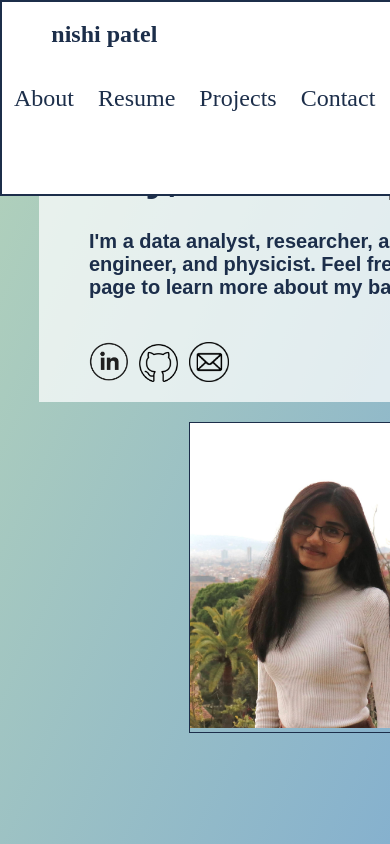
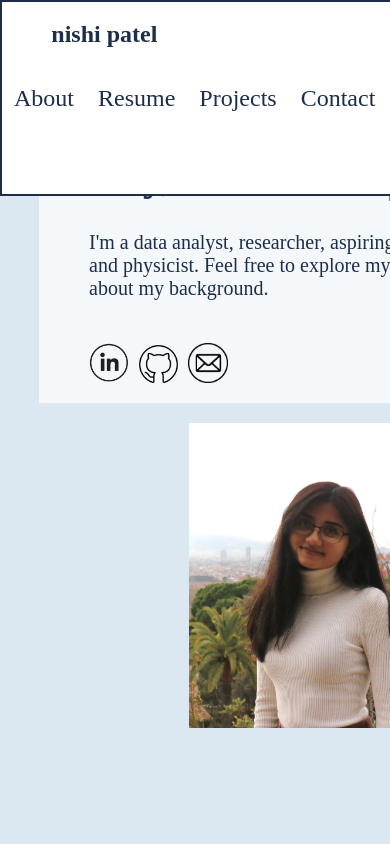
Before and after one commit to nnn1383/nnn1383.github.io, a plain HTML site: page index.html in a window 390 px wide. Drawn offline with Linux system fonts and the light colour scheme.

Commit message:
font and background

```diff
--- a/contactstyles.css
+++ b/contactstyles.css
@@ -3,7 +3,7 @@ html, body {
     width: 100%;
     height:100%;
     margin: 0px;
-    background-image: linear-gradient(to bottom right, rgb(185, 203, 209), #aaddff);
+    background-color: rgb(219, 231, 241);
     /* background-image: url(images/prague.jpg);
      background-repeat: no-repeat;*/
     overflow-x: hidden;
@@ -42,20 +42,20 @@ html, body {
     transition-duration: 600ms;
   }
   .header a.active {
-    font-family: 'Outfit';
+    font-family: "Playfair Display";
     font-weight: 600;
     background-color: white;
     color: #1c2e4a;
   }
   .headerRight {
-    font-family: 'Outfit';
+    font-family: "Playfair Display";
     font-weight: 200;
     color: #1c2e4a;
     float: right;
   }
   .header a.invisible {
     color: white;
-    font-family: 'Outfit';
+    font-family: "Playfair Display";
     font-weight: 600;
     background-color: white;
   }
@@ -67,20 +67,20 @@ html, body {
   }
 
   h1 {
-    font-family: "CircularStd", sans-serif;
+    font-family: "Playfair Display";
     font-weight: 900;
   }
 
   h3 {
     text-align: center;
-    font: 4em 'Euclid', system-ui, sans-serif;
+    font: 4em "Playfair Display";
     font-weight: 700;
   }
 
   main {
     width: 100%;
     height: 100%;
-    font-family: 'CircularStd', sans-serif;
+    font-family: "Playfair Display";
   }
 
   .contact-header {
@@ -90,7 +90,7 @@ html, body {
 
   .love-to-connect {
     text-align: center;
-    font: 2em 'Euclid', system-ui, sans-serif;
+    font: 2em "Playfair Display";
     font-weight: 700;
     margin-bottom: 45px;
     margin-top: -0.01em;
@@ -104,7 +104,7 @@ html, body {
     margin-top: 6px;
     margin-bottom: 16px;
     resize: vertical;
-    font: 15px 'Outfit';
+    font: 15px "Playfair Display";
     font-weight: 500;
   }
 
@@ -118,7 +118,7 @@ html, body {
     margin-top: 6px;
     margin-bottom: 16px;
     resize: vertical;
-    font: 15px 'Outfit';
+    font: 15px "Playfair Display";
     font-weight: 500;
   }
 
@@ -130,7 +130,7 @@ html, body {
     border: none;
     border-radius: 4px;
     cursor: pointer;
-    font: 17px 'Outfit';
+    font: 17px "Playfair Display";
     font-weight: 700;
   }
 
@@ -187,7 +187,7 @@ html, body {
     border-radius: 5px;
     background-color: #e8edf6;
     padding: 20px;
-    font: 16px 'Outfit';
+    font: 16px "Playfair Display";
     font-weight: 500;
     width: 600px;
     place-items: left;
--- a/index.html
+++ b/index.html
@@ -31,7 +31,7 @@
 
 
                 <h1 class="intro-title">
-                    Hey, I'm Nishi.
+                    <b>Hey, I'm Nishi.</b>
                 </h1>
 
                 <p class="intro-para">
--- a/projects.css
+++ b/projects.css
@@ -6,12 +6,12 @@
     width: 100%;
     height:100%;
     margin: 0px;
-	background-image: linear-gradient(to bottom right, rgb(180, 211, 185), #86b1ce);
+	background-color: rgb(219, 231, 241);
 	/* background-image: url(images/prague.jpg);
 	 background-repeat: no-repeat;*/
     overflow-x: hidden;
     padding: 0px;
-	font-family: 'Euclid', system-ui, sans-serif;
+	font-family: "Playfair Display";
 	margin-bottom: 4em;
   }
 
@@ -48,20 +48,20 @@
     transition-duration: 600ms;
   }
   .header a.active {
-	font-family: 'Outfit';
+	font-family: "Playfair Display";
     font-weight: 600;
     background-color: white;
     color: #1c2e4a;
   }
   .headerRight {
-    font-family: 'Outfit';
+    font-family: "Playfair Display";
     font-weight: 200;
     color: #1c2e4a;
     float: right;
   }
   .header a.invisible {
 	color: white;
-    font-family: 'Outfit';
+    font-family: "Playfair Display";
     font-weight: 600;
     background-color: white;
   }
@@ -73,13 +73,13 @@
   }
 
   h1 {
-    font-family: "CircularStd", sans-serif;
+    font-family: "Playfair Display";
     font-weight: 900;
   }
 
 	h3 {
 		text-align: center;
-		font: 4em 'Euclid', system-ui, sans-serif;
+		font: 4em "Playfair Display";
 		font-weight: 700;
 		color: #1c2e4a;
 	  }
@@ -87,7 +87,7 @@
 	  main {
 		width: 100%;
 		height: 100%;
-		font-family: 'CircularStd', sans-serif;
+		font-family: "Playfair Display";
 	  }
 
 .projects-header {
--- a/styles.css
+++ b/styles.css
@@ -3,7 +3,7 @@
     width: 100%;
     height:100%;
     margin: 0px;
-    background-image: linear-gradient(to bottom right, rgb(180, 211, 185), #86b1ce);
+    background-color: rgb(219, 231, 241);
    /* background-image: url(images/prague.jpg);
     background-repeat: no-repeat;*/
     overflow-x: hidden;
@@ -42,20 +42,20 @@
     transition-duration: 600ms;
   }
   .header a.active {
-    font-family: 'Outfit';
+    font-family: "Playfair Display";
     font-weight: 600;
     background-color: white;
     color: #1c2e4a;
   }
   .headerRight {
-    font-family: 'Outfit';
+    font-family: "Playfair Display";
     font-weight: 200;
     color: #1c2e4a;
     float: right;
   }
   .header a.invisible {
     color: white;
-    font-family: 'Outfit';
+    font-family: "Playfair Display";
     font-weight: 600;
     background-color: white;
   }
@@ -68,7 +68,7 @@
 
   h1 {
     width: 410px;
-    font-family: "CircularStd", sans-serif;
+    font-family:"Playfair Display";
     font-weight: 900;
     box-sizing: border-box;
     outline: none;
@@ -99,7 +99,7 @@
   main {
     width: 100%;
     height: 100%;
-    font-family: 'CircularStd', sans-serif;
+    font-family: "Playfair Display";
   }
 
 /* -------------------------- INTRO SECTION -------------------------- */
@@ -125,7 +125,6 @@
     }
     .nishi-idpic {
       width: 440px;
-      border: 1px solid #1c2e4a;
     }
     .intro-title {
       font-size: 60px;
@@ -156,7 +155,7 @@
     /*typewriter*/
     h1 {
       width: 380px;
-      font-family: "CircularStd", sans-serif;
+      font-family: "Playfair Display";
       font-weight: 900;
       box-sizing: border-box;
       outline: none;
@@ -203,7 +202,7 @@
         /*typewriter*/
         h1 {
           width: 380px;
-          font-family: "CircularStd", sans-serif;
+          font-family: "Playfair Display";
           font-weight: 900;
           box-sizing: border-box;
           outline: none;
@@ -252,7 +251,7 @@
       /*typewriter*/
     h1 {
         width: 380px;
-        font-family: "CircularStd", sans-serif;
+        font-family: "Playfair Display";
         font-weight: 900;
         box-sizing: border-box;
         outline: none;
@@ -299,7 +298,7 @@
         /*typewriter*/
     h1 {
         width: 305px;
-        font-family: "CircularStd", sans-serif;
+        font-family: "Playfair Display";
         font-weight: 900;
         box-sizing: border-box;
         outline: none;
@@ -321,14 +320,14 @@
 
 
   .intro-title {
-    font-family: 'CircularStd', sans-serif;
-    font-weight: 680;
+    font-family: "Playfair Display";
+    font-weight: 400;
     color: #1c2e4a;
   }
 
   .intro-para {
-    font-family: 'CircularStd', sans-serif;
-    font-weight: 690;
+    font-family: "Playfair Display";
+    font-weight: 400;
     color: #1c2e4a;
   }
 
@@ -361,7 +360,7 @@
 
   h3 {
     text-align: center;
-    font: 4em 'Euclid', system-ui, sans-serif;
+    font: 4em "Playfair Display";
     font-weight: 700;
   }
 
```
Also changed, not shown: contact.html (+0 -23 lines), 1 other file.
